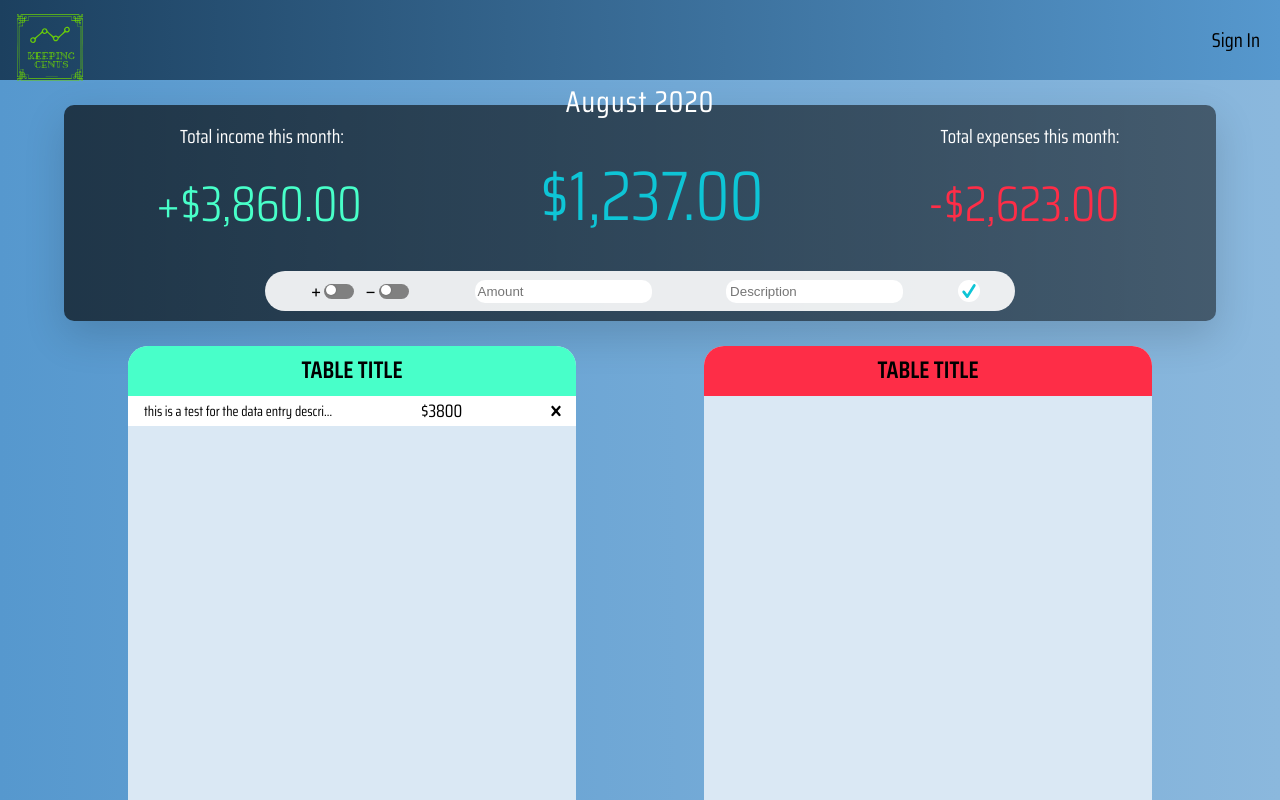
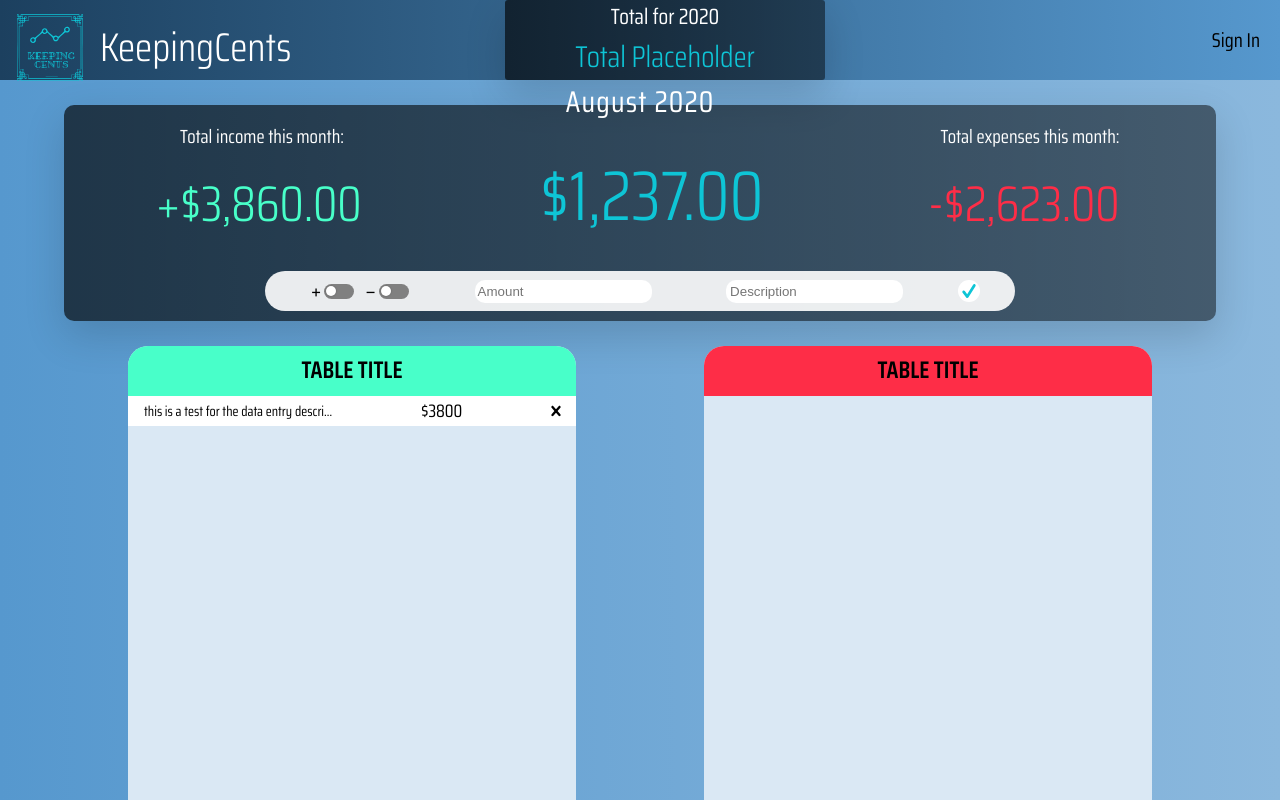
Before and after one commit to dpkell/keeping-cents, a React (Create React App) app: page / in a window 1280 px wide. Shown: the top 800 px of the page. Built offline with nearby package versions, Linux system fonts and the light colour scheme.

Commit message:
Added year-to-date total display to header and styled. Changed icon color and added a title to the header.

```diff
--- a/src/components/header/header.component.jsx
+++ b/src/components/header/header.component.jsx
@@ -1,15 +1,24 @@
 import React from 'react';
 import { Link } from 'react-router-dom';
 
+import YtdBudgetDisplay from '../ytd-budget-display/ytd-budget-display.component';
 import { ReactComponent as Logo } from '../../assets/KeepingCents.svg';
 
 import './header.styles.scss';
 
 const Header = ({currentUser}) => (
     <div className='header-container'>
-        <Link to='/'>
-            <Logo className='logo' />
-        </Link>
+        <div className='logo-title-container'>
+            <Link to='/'>
+                <Logo className='logo' />
+            </Link>
+
+            <h1 className='header-title'>KeepingCents</h1>
+        </div>
+
+        <div className='ytd-container'>
+            <YtdBudgetDisplay />
+        </div>
 
         <div className='options-container'>
             {
--- a/src/components/header/header.styles.scss
+++ b/src/components/header/header.styles.scss
@@ -11,13 +11,30 @@
     font-weight: 400;
 }
 
+.logo-title-container {
+    width: 30%;
+    display: flex;
+
+    .header-title {
+        color: $color-white;
+        padding-top: 2rem;
+        font-weight: 300;
+        line-height: 1.4;
+
+    }
+}
+
+.ytd-container {
+    margin-left: 5rem;
+}
+
 .logo {
     height: 10rem;
     width: auto;
 }
 
 .options-container {
-    width: 50%;
+    width: 30%;
     height: 100%;
     display: flex;
     align-items: center;
--- a/src/components/toggle-switch/toggle-switch.styles.scss
+++ b/src/components/toggle-switch/toggle-switch.styles.scss
@@ -33,7 +33,7 @@
 .switch-label .switch-button {
     content: '';
     position: absolute;
-    top: 1.7px;
+    top: 2px;
     left: 2px;
     width: 1rem;
     height: 1rem;
--- a/src/components/ytd-budget-display/ytd-budget-display.component.jsx
+++ b/src/components/ytd-budget-display/ytd-budget-display.component.jsx
@@ -2,12 +2,13 @@ import React from 'react';
 
 import './ytd-budget-display.styles.scss';
 
-const YtdBudgetDisplay = () => (
+const YtdBudgetDisplay = ({ total }) => (
     <div className='ytd-display'>
-        <h1 className='yearly-total'>
+        <span className='ytd-text'>Total for 2020</span>
+        <h3 className='yearly-total'>
             Total Placeholder
-        </h1>
-        <span className='ytd-text'>Total for 2020</span>
+        </h3>
+
     </div>
 );
 
--- a/src/components/ytd-budget-display/ytd-budget-display.styles.scss
+++ b/src/components/ytd-budget-display/ytd-budget-display.styles.scss
@@ -1,13 +1,30 @@
 @import '../../sass/main.scss';
 
 .ytd-display {
-    height: 20vh;
+    height: 100%;
     width: 25vw;
     display: flex;
     flex-direction: column;
     justify-content: center;
-    background: rgba($dashboard-color, .85);
+    align-items: center;
+    background: linear-gradient(
+        to right,
+        rgba($color-black, .65),
+        rgba($color-black, .5)
+    );
     border-radius: 3px;
-
     box-shadow: 0 1.5rem 4rem rgba($color-black, .15);
 }
+
+.ytd-text {
+    font-size: 2.2rem;
+    font-weight: 400;
+    color: $color-white;
+    line-height: 1.5;
+}
+
+.yearly-total {
+    font-size: 3rem;
+    font-weight: 300;
+    color: #0ec5d6;
+}
--- a/src/sass/abstracts/variables.scss
+++ b/src/sass/abstracts/variables.scss
@@ -22,3 +22,5 @@ $color-dark-gray: #777;
 
 $google-color: #4285f4;
 $google-hover: #357ae8;
+
+$logo-color: #69cc09;
```
Also changed, not shown: src/assets/KeepingCents.svg.
